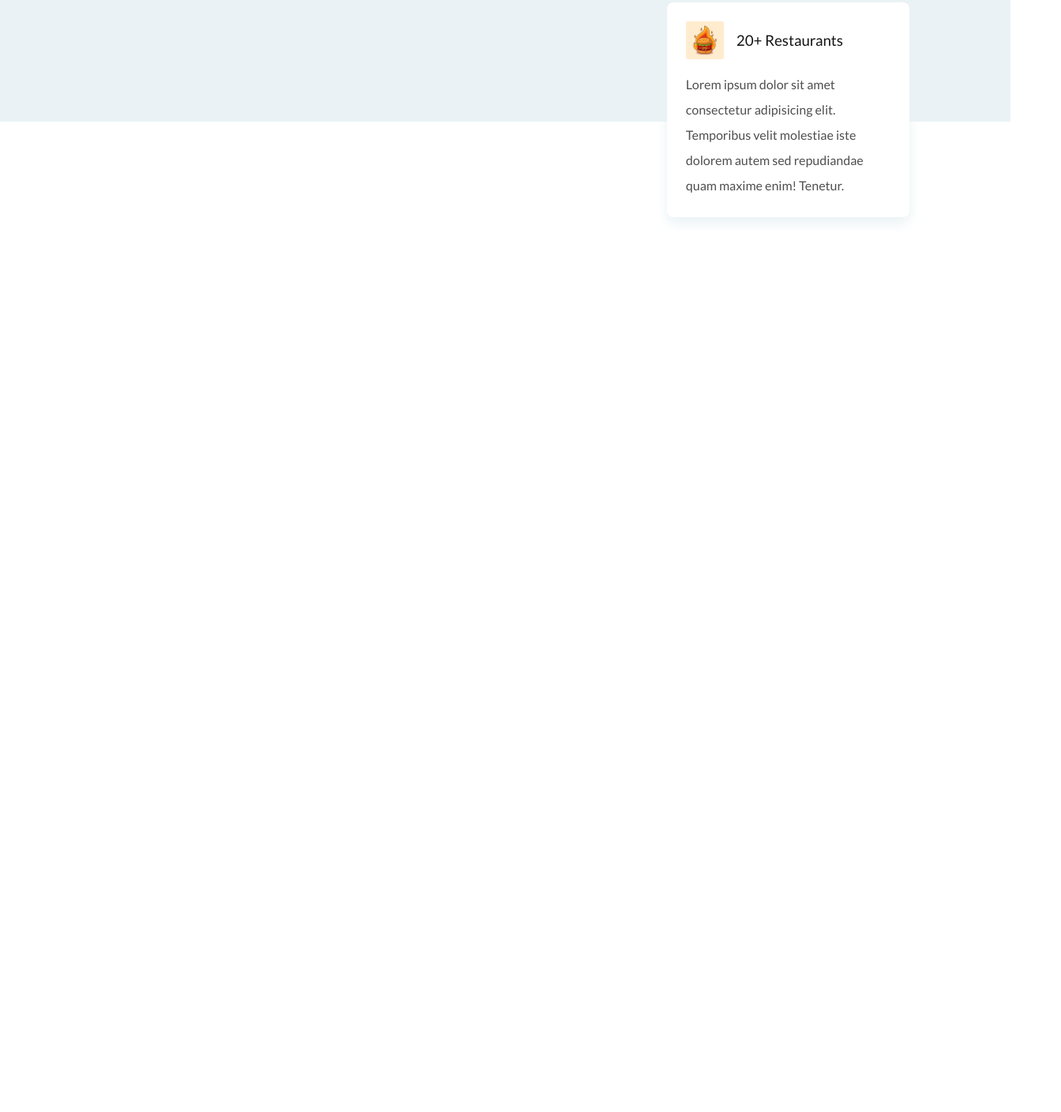
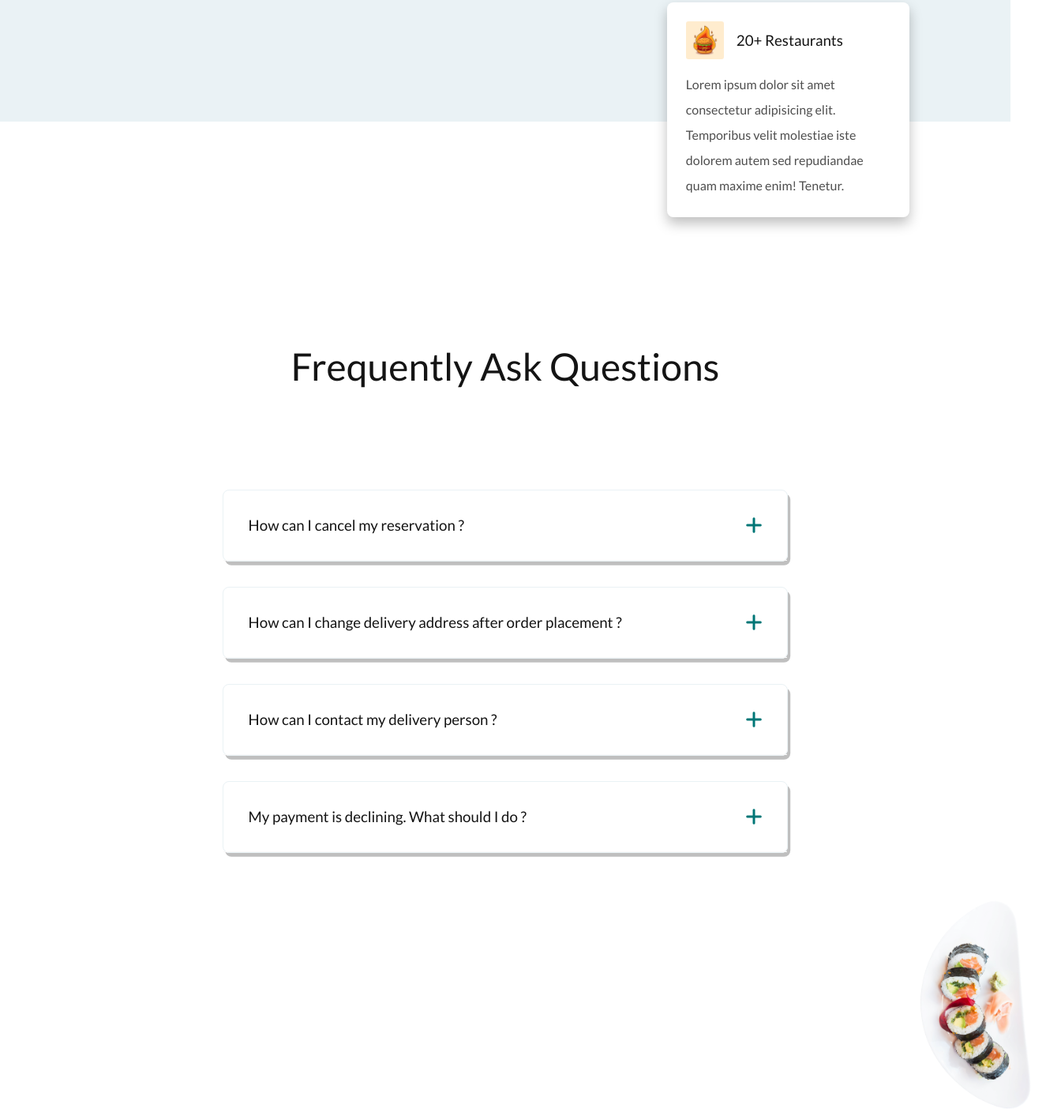
Before and after one commit to Nikhil-Arjun/food-ordering-website, a plain HTML site: page index.html in a window 1280 px wide. Shown: the part 3458-4866 px from the top of the page at 79% size, 1344 px wide, since content can reach past the window. Before the commit the page ends 3765 px from the top, so only its background shows below. Drawn offline with Linux system fonts and the light colour scheme.

Commit message:
FAQ Section

```diff
--- a/css/styles.css
+++ b/css/styles.css
@@ -614,7 +614,7 @@ section {
   border-radius: 0.5rem;
   margin-bottom: 2rem;
   padding: 1.5rem;
-  box-shadow: 0 0.5rem 1rem var(--box-shadow-color);
+  box-shadow: 0 0.5rem 1rem var(--box-shadow);
 }
 
 .service-title {
@@ -730,3 +730,78 @@ section {
   bottom: -23%;
   left: 31%;
 }
+
+/* Faq section */
+#faq-section .section-title {
+  text-align: center;
+  font-size: 3rem;
+  margin-bottom: 8rem;
+  font-weight: 400;
+}
+
+.faq {
+  margin: auto;
+  width: 70%;
+  border-radius: 0.5rem;
+  border: 0.1rem solid var(--accent-color);
+  position: relative;
+  margin-bottom: 2rem;
+  box-shadow: 0.2rem 0.3rem var(--box-shadow);
+}
+
+.question-box {
+  display: flex;
+  gap: 1rem;
+  justify-content: space-between;
+  align-items: center;
+  padding: 2rem;
+  cursor: pointer;
+}
+
+.question {
+  font-weight: 400;
+}
+
+.question-box i {
+  font-size: 1.5rem;
+  text-align: center;
+  transition: 0.25s;
+  color: var(--secondary-text-color);
+}
+
+.answer-box {
+  display: grid;
+  grid-template-rows: 0fr;
+  transition: 0.5s;
+  border-top: 0.1rem solid var(--border-color);
+}
+
+.answer {
+  overflow: hidden;
+  line-height: 2rem;
+  padding: 0 2rem;
+}
+
+.faq.active .answer-box {
+  padding: 2rem 0;
+  grid-template-rows: 1fr;
+}
+
+.faq-active .question-box i {
+  transform: rotate(45deg);
+}
+
+.dish-layer {
+  position: absolute;
+  height: 20rem;
+  right: -5%;
+  bottom: -25%;
+  z-index: -1;
+  pointer-events: none;
+}
+
+.dish-layer img {
+  width: 100%;
+  height: 100%;
+  object-fit: cover;
+}
--- a/index.html
+++ b/index.html
@@ -475,6 +475,77 @@
       </div>
     </section>
 
+    <!-- FAQ -->
+    <section id="faq-section">
+      <h1 class="section-title">Frequently Ask Questions</h1>
+
+      <div class="faq">
+        <div class="question-box">
+          <h3 class="question">How can I cancel my reservation ?</h3>
+          <i class="fa-solid fa-plus"></i>
+        </div>
+
+        <div class="answer-box">
+          <p class="answer">
+            Lorem ipsum dolor sit amet, consectetur adipiscing elit. Vivamus et
+            augue turpis. Phasellus in dapibus tortor. Aenean quis nisl cursus,
+            condimentum diam a
+          </p>
+        </div>
+      </div>
+
+      <div class="faq">
+        <div class="question-box">
+          <h3 class="question">
+            How can I change delivery address after order placement ?
+          </h3>
+          <i class="fa-solid fa-plus"></i>
+        </div>
+
+        <div class="answer-box">
+          <p class="answer">
+            Lorem ipsum dolor sit amet, consectetur adipiscing elit. Vivamus et
+            augue turpis. Phasellus in dapibus tortor. Aenean quis nisl cursus,
+            condimentum diam a
+          </p>
+        </div>
+      </div>
+
+      <div class="faq">
+        <div class="question-box">
+          <h3 class="question">How can I contact my delivery person ?</h3>
+          <i class="fa-solid fa-plus"></i>
+        </div>
+
+        <div class="answer-box">
+          <p class="answer">
+            Lorem ipsum dolor sit amet, consectetur adipiscing elit. Vivamus et
+            augue turpis. Phasellus in dapibus tortor. Aenean quis nisl cursus,
+            condimentum diam a
+          </p>
+        </div>
+      </div>
+
+      <div class="faq">
+        <div class="question-box">
+          <h3 class="question">My payment is declining. What should I do ?</h3>
+          <i class="fa-solid fa-plus"></i>
+        </div>
+
+        <div class="answer-box">
+          <p class="answer">
+            Lorem ipsum dolor sit amet, consectetur adipiscing elit. Vivamus et
+            augue turpis. Phasellus in dapibus tortor. Aenean quis nisl cursus,
+            condimentum diam a
+          </p>
+        </div>
+      </div>
+
+      <div class="dish-layer">
+        <img src="./img/side-dish.png" alt="" />
+      </div>
+    </section>
+
     <script src="./js/app.js"></script>
   </body>
 </html>
--- a/js/app.js
+++ b/js/app.js
@@ -23,3 +23,15 @@ setInterval(() => {
 }, 5000);
 
 updateReviewSlider(currentReviews);
+
+// faq
+
+let faqs = [...document.querySelectorAll(".faq")];
+
+faqs.map(faq => {
+  let ques = faq.querySelector(".question-box");
+
+  ques.addEventListener("click", () => {
+    faq.classList.toggle("active");
+  });
+});
```
